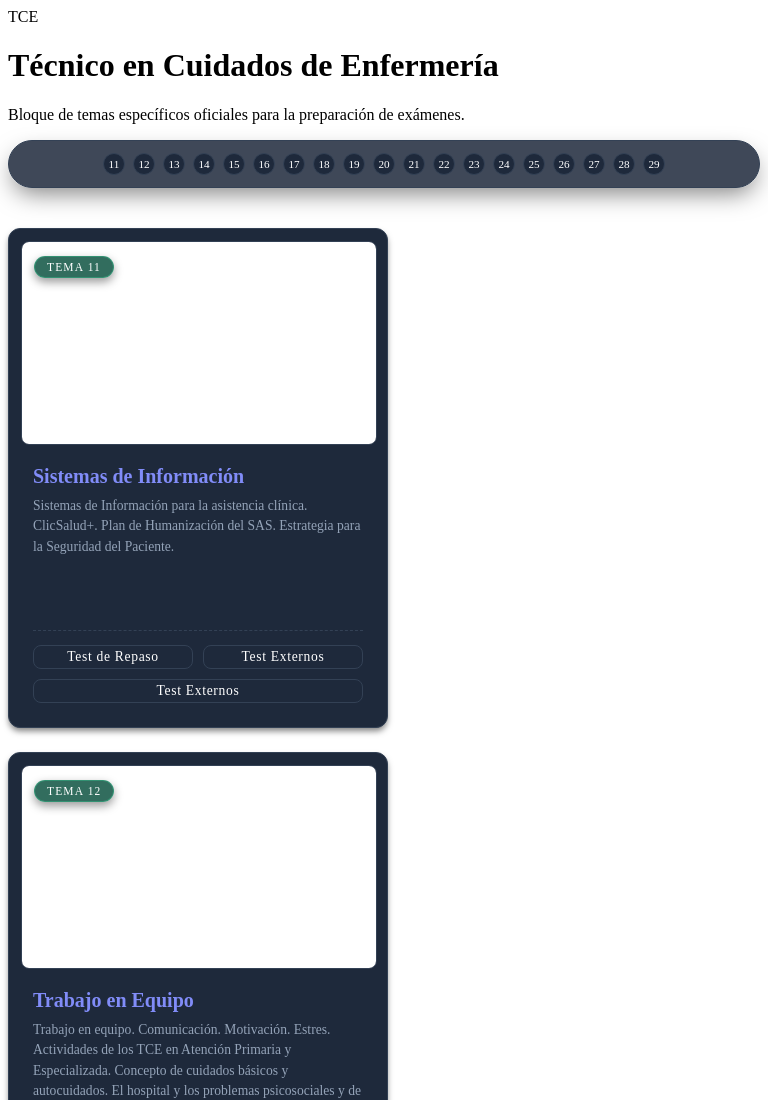
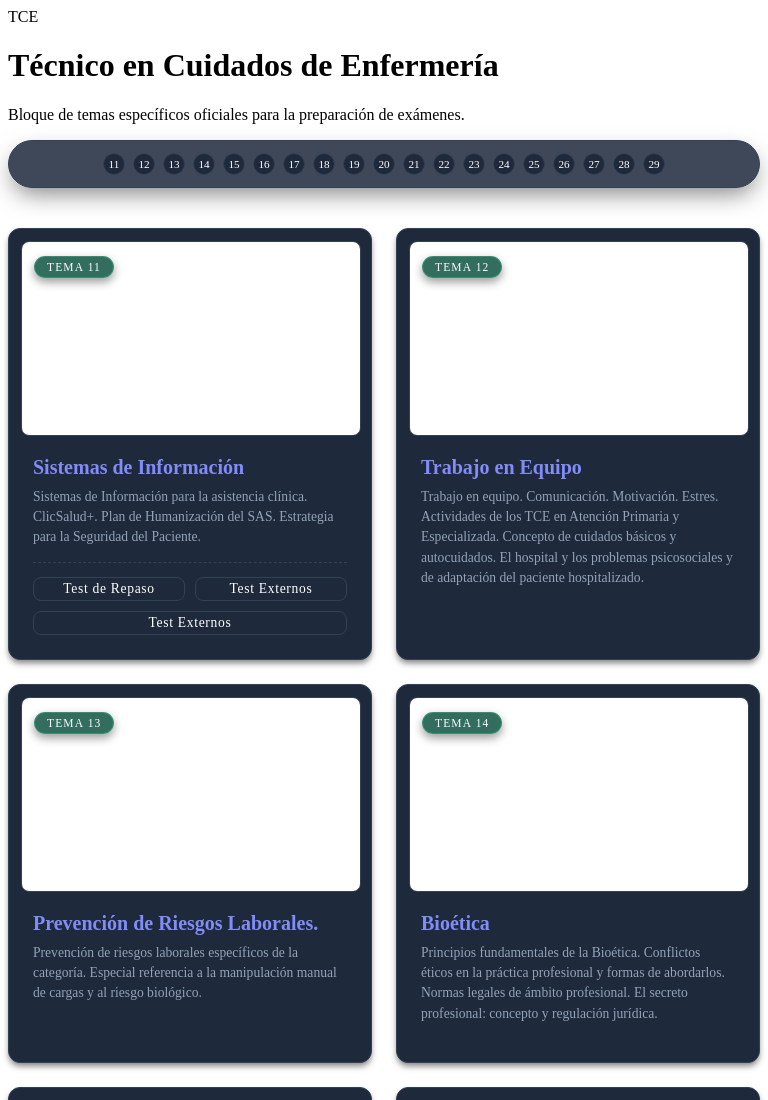
Before and after one commit to RaChucky/pruebaOpos3.5, a plain HTML site: page secciones/tce.html in a window 768 px wide. Shown: the top 1100 px of the page. Drawn offline with Linux system fonts and the light colour scheme; files that its build step writes are made by us from their sources; files whose address does not match are found by name.

Commit message:
Modify grid layout and add media query for responsiveness
Updated grid layout for responsiveness and added media query for horizontal mobile and tablet views.

```diff
--- a/secciones/estilos/seccStyle.css
+++ b/secciones/estilos/seccStyle.css
@@ -101,7 +101,7 @@ html {
 
     display: grid !important;
     /* En escritorio mide 380px; en móvil se adapta al 100% sin desbordar */
-    grid-template-columns: repeat(auto-fill, minmax(min(100%, var(--ancho-tarjeta)), 1fr));
+    grid-template-columns: repeat(auto-fit, minmax(min(100%, var(--ancho-tarjeta)), 1fr));
     justify-content: center;                                            /* Centra las tarjetas simétricamente en la pantalla */
     gap: 24px;
     width: 100%;
@@ -282,3 +282,19 @@ dd {
         width: 100%;
     }
 }
+
+/* ================================================================= */
+/*     MÓVIL EN HORIZONTAL Y TABLETS (701PX - 1100PX)                */
+/* ================================================================= */
+@media (min-width: 701px) and (max-width: 1100px) {
+    #lista-temas .bloque-columnas-alfabetico {
+        /* Reducimos el ancho base para que quepan 2 o 3 columnas en horizontal */
+        --ancho-tarjeta: 280px;
+        --alto-tarjeta: auto; /* Evita que queden excesivamente altas al ser más estrechas */
+        justify-content: center;
+    }
+
+    #lista-temas .item-tema {
+        width: 100%;
+    }
+}
```
